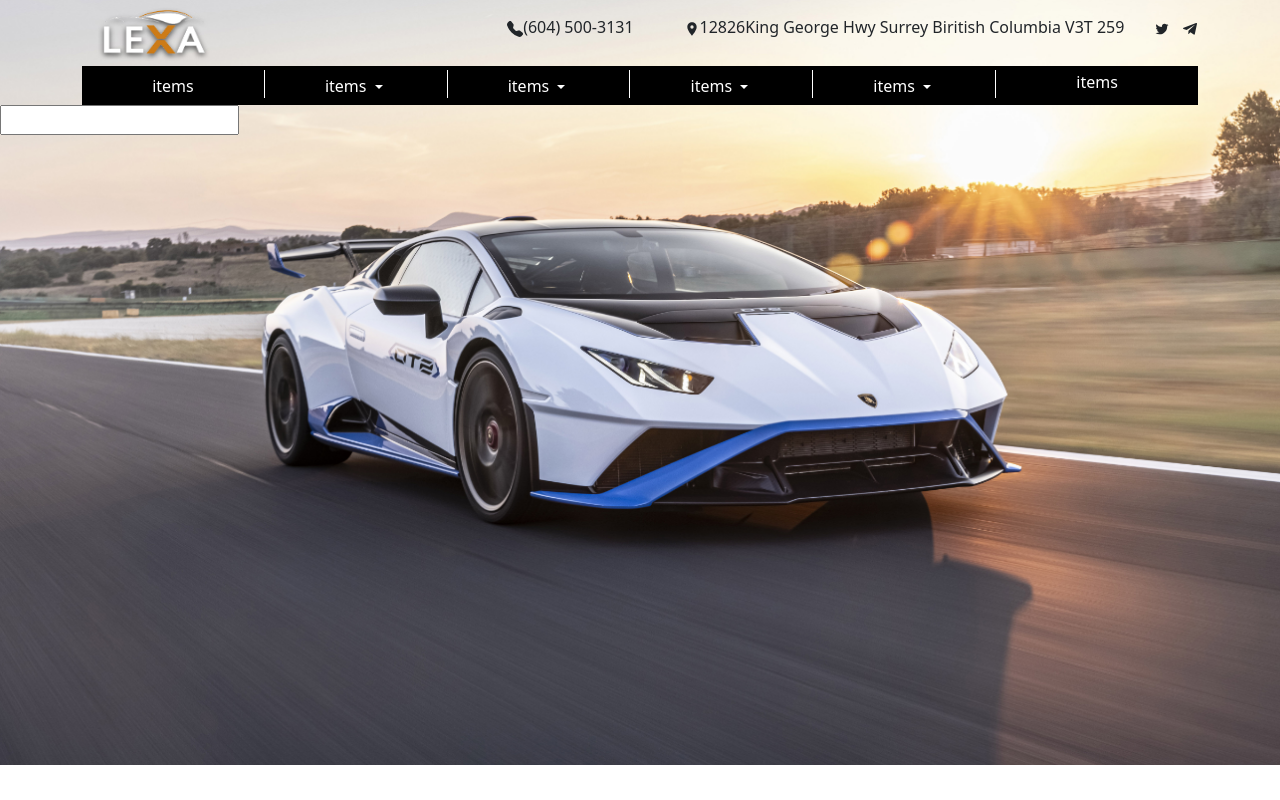
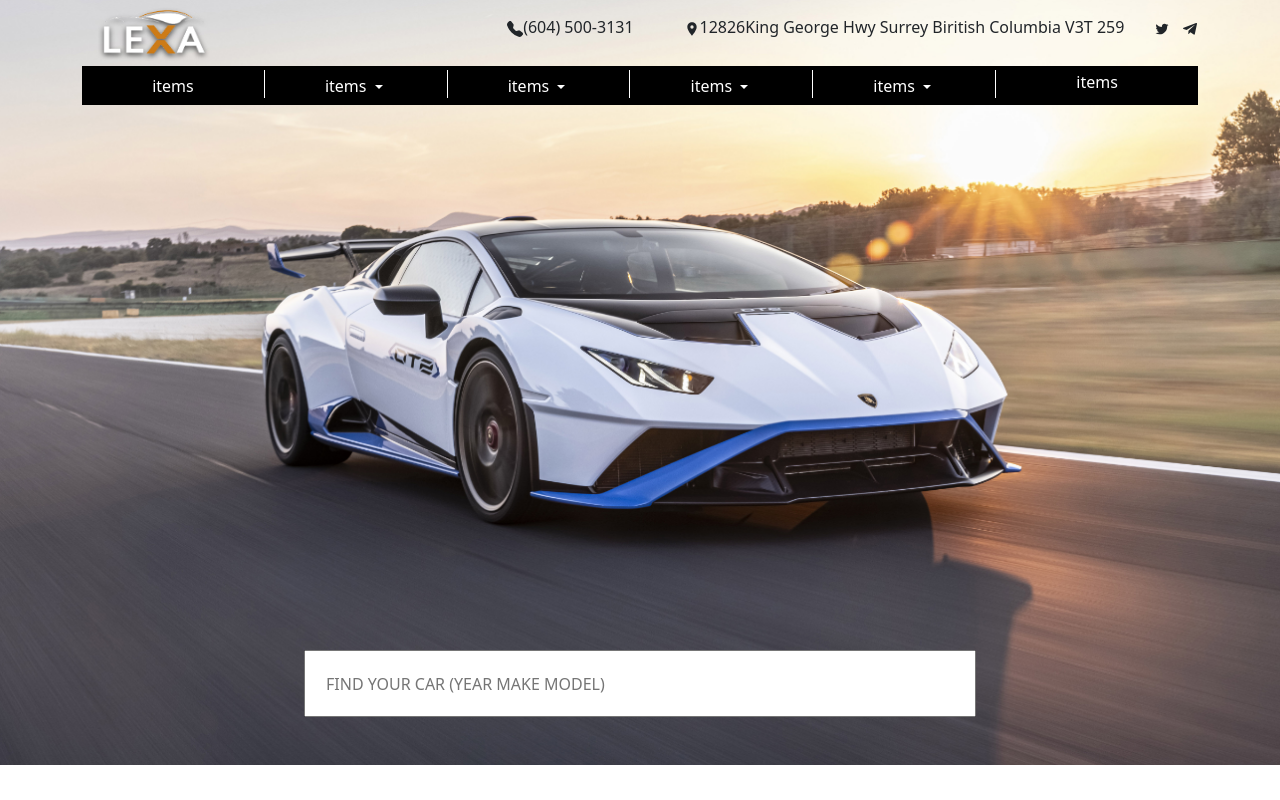
Before and after one commit to Omid-Jafari/home-project, a Next.js app: page / in a window 1280 px wide. Built offline with nearby package versions, Linux system fonts and the light colour scheme.

Commit message:
hero compilited

```diff
--- a/components/Hero.js
+++ b/components/Hero.js
@@ -5,7 +5,7 @@ const Hero = () => {
   return (
     <div className={styles.wrapper}>
       <img className='img-fluid' src='/lambo.png' alt='lambo' />
-      <input type='text' />
+      <input type='text' placeholder='FIND YOUR CAR (YEAR MAKE MODEL)'/>
     </div>
   )
 }
--- a/styles/Hero.module.scss
+++ b/styles/Hero.module.scss
@@ -8,4 +8,13 @@
     left: 0;
     z-index: -1;
   }
+  input {
+    width: 672px;
+    height: 67px;
+    padding-left: 20PX;
+    position: absolute;
+    top: 650px;
+    left: 50%;
+    transform: translateX(-50%);
+  }
 }
```
